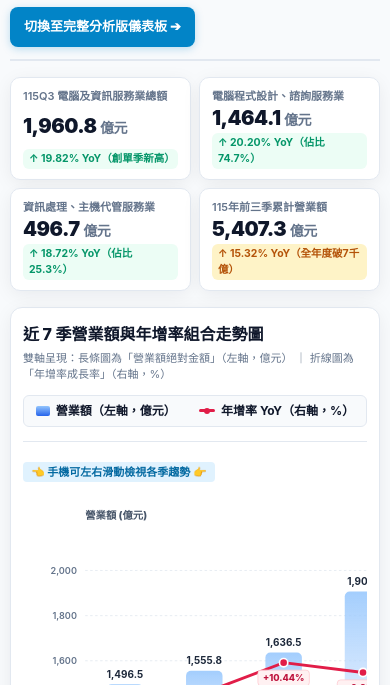
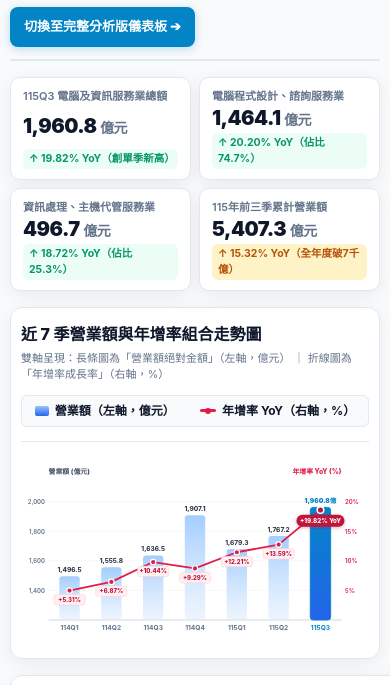
Before and after one commit to yesenwu-ctrl/taiwan-it-service-dashboard, a plain HTML site: page index.html in a window 390 px wide. Shown: the part 106-791 px from the top of the page. Drawn offline with Linux system fonts and the light colour scheme.

Commit message:
feat: fit 7-quarter chart to 100% mobile view and default to compact edition

```diff
--- a/index.html
+++ b/index.html
@@ -198,12 +198,12 @@
 
     .chart-scroll-wrapper {
       width: 100%;
-      overflow-x: auto;
-      -webkit-overflow-scrolling: touch;
-      padding: 6px 0 10px;
+      overflow: visible;
+      padding: 4px 0;
     }
     .chart-container-inner {
-      min-width: 680px;
+      width: 100%;
+      min-width: 0;
       position: relative;
     }
 
@@ -276,10 +276,6 @@
       line-height: 1.6;
     }
 
-    .mobile-hint {
-      display: none;
-    }
-
     .footer {
       text-align: center;
       color: var(--muted);
@@ -338,7 +334,7 @@
         margin-top: 4px;
       }
       .chart-card {
-        padding: 14px 12px;
+        padding: 14px 10px;
         margin-bottom: 16px;
       }
       .card-subtitle {
@@ -348,6 +344,14 @@
         width: 100%;
         justify-content: space-around;
         padding: 6px 8px;
+      }
+      .chart-scroll-wrapper {
+        overflow: visible;
+        padding: 0;
+      }
+      .chart-container-inner {
+        width: 100%;
+        min-width: 0;
       }
       .card {
         padding: 12px;
@@ -364,16 +368,6 @@
       th, td {
         padding: 8px 8px;
       }
-      .mobile-hint {
-        display: inline-block;
-        background: #E0F2FE;
-        color: #0369A1;
-        font-size: 11px;
-        font-weight: 700;
-        padding: 2px 8px;
-        border-radius: 4px;
-        margin-bottom: 6px;
-      }
     }
   </style>
 </head>
@@ -385,7 +379,7 @@
         <p class="subtitle">主管機關：數位發展部數位產業署官方統計公布（115年11月）</p>
       </div>
       <div>
-        <a href="dashboard/" class="btn-switch">切換至完整分析版儀表板 ➔</a>
+        <a href="dashboard/?view=full" class="btn-switch">切換至完整分析版儀表板 ➔</a>
       </div>
     </header>
 
@@ -425,12 +419,11 @@
           <div class="legend-item"><span class="legend-line-icon"></span><span>年增率 YoY（右軸，%）</span></div>
         </div>
       </div>
-      <div class="mobile-hint">👈 手機可左右滑動檢視各季趨勢 👉</div>
 
       <div class="chart-scroll-wrapper">
         <div class="chart-container-inner">
 
-    <svg viewBox="0 0 820 360" width="100%" height="auto" style="display:block; overflow:visible;" font-family="-apple-system, BlinkMacSystemFont, Segoe UI, Roboto, sans-serif">
+    <svg viewBox="0 0 580 310" width="100%" height="auto" style="display:block; overflow:visible;" font-family="-apple-system, BlinkMacSystemFont, Segoe UI, Roboto, sans-serif">
       <defs>
         <linearGradient id="barGrad" x1="0" y1="0" x2="0" y2="1">
           <stop offset="0%" stop-color="#93C5FD" stop-opacity="0.85"/>
@@ -446,110 +439,110 @@
       </defs>
 
       <!-- Baseline -->
-      <line x1="75" y1="310" x2="745" y2="310" stroke="#CBD5E1" stroke-width="1.5"></line>
+      <line x1="46" y1="270" x2="534" y2="270" stroke="#CBD5E1" stroke-width="1.5"></line>
 
       <!-- Grid & Axis ticks -->
 
-          <line x1="75" y1="255.6" x2="745" y2="255.6" stroke="#E2E8F0" stroke-dasharray="3 3" stroke-width="1"></line>
-          <text x="65" y="259.6" text-anchor="end" font-size="11" fill="#64748B" font-weight="600">1,400</text>
-          <text x="755" y="259.6" text-anchor="start" font-size="11" fill="#E11D48" font-weight="600">5%</text>
+          <line x1="46" y1="220.7" x2="534" y2="220.7" stroke="#E2E8F0" stroke-dasharray="3 3" stroke-width="1"></line>
+          <text x="40" y="224.7" text-anchor="end" font-size="10" fill="#64748B" font-weight="600">1,400</text>
+          <text x="540" y="224.7" text-anchor="start" font-size="10" fill="#E11D48" font-weight="600">5%</text>
 
-          <line x1="75" y1="201.1" x2="745" y2="201.1" stroke="#E2E8F0" stroke-dasharray="3 3" stroke-width="1"></line>
-          <text x="65" y="205.1" text-anchor="end" font-size="11" fill="#64748B" font-weight="600">1,600</text>
-          <text x="755" y="205.1" text-anchor="start" font-size="11" fill="#E11D48" font-weight="600">10%</text>
+          <line x1="46" y1="171.3" x2="534" y2="171.3" stroke="#E2E8F0" stroke-dasharray="3 3" stroke-width="1"></line>
+          <text x="40" y="175.3" text-anchor="end" font-size="10" fill="#64748B" font-weight="600">1,600</text>
+          <text x="540" y="175.3" text-anchor="start" font-size="10" fill="#E11D48" font-weight="600">10%</text>
 
-          <line x1="75" y1="146.7" x2="745" y2="146.7" stroke="#E2E8F0" stroke-dasharray="3 3" stroke-width="1"></line>
-          <text x="65" y="150.7" text-anchor="end" font-size="11" fill="#64748B" font-weight="600">1,800</text>
-          <text x="755" y="150.7" text-anchor="start" font-size="11" fill="#E11D48" font-weight="600">15%</text>
+          <line x1="46" y1="122.0" x2="534" y2="122.0" stroke="#E2E8F0" stroke-dasharray="3 3" stroke-width="1"></line>
+          <text x="40" y="126.0" text-anchor="end" font-size="10" fill="#64748B" font-weight="600">1,800</text>
+          <text x="540" y="126.0" text-anchor="start" font-size="10" fill="#E11D48" font-weight="600">15%</text>
 
-          <line x1="75" y1="92.2" x2="745" y2="92.2" stroke="#E2E8F0" stroke-dasharray="3 3" stroke-width="1"></line>
-          <text x="65" y="96.2" text-anchor="end" font-size="11" fill="#64748B" font-weight="600">2,000</text>
-          <text x="755" y="96.2" text-anchor="start" font-size="11" fill="#E11D48" font-weight="600">20%</text>
+          <line x1="46" y1="72.7" x2="534" y2="72.7" stroke="#E2E8F0" stroke-dasharray="3 3" stroke-width="1"></line>
+          <text x="40" y="76.7" text-anchor="end" font-size="10" fill="#64748B" font-weight="600">2,000</text>
+          <text x="540" y="76.7" text-anchor="start" font-size="10" fill="#E11D48" font-weight="600">20%</text>
 
 
       <!-- Bars (Absolute Revenue) -->
 
-          <rect x="100.9" y="229.3" width="44" height="80.7" rx="6" fill="url(#barGrad)" ></rect>
-          <text x="122.9" y="221.3" text-anchor="middle" font-size="12" font-weight="750" fill="#1E293B">1,496.5</text>
-          <text x="122.9" y="330.0" text-anchor="middle" font-size="12" font-weight="750" fill="#64748B">114Q1</text>
+          <rect x="63.9" y="196.9" width="34" height="73.1" rx="5" fill="url(#barGrad)" ></rect>
+          <text x="80.9" y="189.9" text-anchor="middle" font-size="11" font-weight="750" fill="#1E293B">1,496.5</text>
+          <text x="80.9" y="287.0" text-anchor="middle" font-size="11" font-weight="700" fill="#64748B">114Q1</text>
 
-          <rect x="196.6" y="213.1" width="44" height="96.9" rx="6" fill="url(#barGrad)" ></rect>
-          <text x="218.6" y="205.1" text-anchor="middle" font-size="12" font-weight="750" fill="#1E293B">1,555.8</text>
-          <text x="218.6" y="330.0" text-anchor="middle" font-size="12" font-weight="750" fill="#64748B">114Q2</text>
+          <rect x="133.6" y="182.2" width="34" height="87.8" rx="5" fill="url(#barGrad)" ></rect>
+          <text x="150.6" y="175.2" text-anchor="middle" font-size="11" font-weight="750" fill="#1E293B">1,555.8</text>
+          <text x="150.6" y="287.0" text-anchor="middle" font-size="11" font-weight="700" fill="#64748B">114Q2</text>
 
-          <rect x="292.3" y="191.2" width="44" height="118.8" rx="6" fill="url(#barGrad)" ></rect>
-          <text x="314.3" y="183.2" text-anchor="middle" font-size="12" font-weight="750" fill="#1E293B">1,636.5</text>
-          <text x="314.3" y="330.0" text-anchor="middle" font-size="12" font-weight="750" fill="#64748B">114Q3</text>
+          <rect x="203.3" y="162.3" width="34" height="107.7" rx="5" fill="url(#barGrad)" ></rect>
+          <text x="220.3" y="155.3" text-anchor="middle" font-size="11" font-weight="750" fill="#1E293B">1,636.5</text>
+          <text x="220.3" y="287.0" text-anchor="middle" font-size="11" font-weight="700" fill="#64748B">114Q3</text>
 
-          <rect x="388.0" y="117.5" width="44" height="192.5" rx="6" fill="url(#barGrad)" ></rect>
-          <text x="410.0" y="109.5" text-anchor="middle" font-size="12" font-weight="750" fill="#1E293B">1,907.1</text>
-          <text x="410.0" y="330.0" text-anchor="middle" font-size="12" font-weight="750" fill="#64748B">114Q4</text>
+          <rect x="273.0" y="95.6" width="34" height="174.4" rx="5" fill="url(#barGrad)" ></rect>
+          <text x="290.0" y="88.6" text-anchor="middle" font-size="11" font-weight="750" fill="#1E293B">1,907.1</text>
+          <text x="290.0" y="287.0" text-anchor="middle" font-size="11" font-weight="700" fill="#64748B">114Q4</text>
 
-          <rect x="483.7" y="179.5" width="44" height="130.5" rx="6" fill="url(#barGrad)" ></rect>
-          <text x="505.7" y="171.5" text-anchor="middle" font-size="12" font-weight="750" fill="#1E293B">1,679.3</text>
-          <text x="505.7" y="330.0" text-anchor="middle" font-size="12" font-weight="750" fill="#64748B">115Q1</text>
+          <rect x="342.7" y="151.8" width="34" height="118.2" rx="5" fill="url(#barGrad)" ></rect>
+          <text x="359.7" y="144.8" text-anchor="middle" font-size="11" font-weight="750" fill="#1E293B">1,679.3</text>
+          <text x="359.7" y="287.0" text-anchor="middle" font-size="11" font-weight="700" fill="#64748B">115Q1</text>
 
-          <rect x="579.4" y="155.6" width="44" height="154.4" rx="6" fill="url(#barGrad)" ></rect>
-          <text x="601.4" y="147.6" text-anchor="middle" font-size="12" font-weight="750" fill="#1E293B">1,767.2</text>
-          <text x="601.4" y="330.0" text-anchor="middle" font-size="12" font-weight="750" fill="#64748B">115Q2</text>
+          <rect x="412.4" y="130.1" width="34" height="139.9" rx="5" fill="url(#barGrad)" ></rect>
+          <text x="429.4" y="123.1" text-anchor="middle" font-size="11" font-weight="750" fill="#1E293B">1,767.2</text>
+          <text x="429.4" y="287.0" text-anchor="middle" font-size="11" font-weight="700" fill="#64748B">115Q2</text>
 
-          <rect x="675.1" y="102.9" width="44" height="207.1" rx="6" fill="url(#barPeakGrad)" stroke="#0284C7" stroke-width="1.5"></rect>
-          <text x="697.1" y="94.9" text-anchor="middle" font-size="12" font-weight="900" fill="#0284C7">1,960.8 億</text>
-          <text x="697.1" y="330.0" text-anchor="middle" font-size="12" font-weight="750" fill="#0284C7">115Q3</text>
+          <rect x="482.1" y="82.3" width="34" height="187.7" rx="5" fill="url(#barPeakGrad)" stroke="#0284C7" stroke-width="1.5"></rect>
+          <text x="499.1" y="75.3" text-anchor="middle" font-size="11" font-weight="900" fill="#0284C7">1,960.8億</text>
+          <text x="499.1" y="287.0" text-anchor="middle" font-size="11" font-weight="700" fill="#0284C7">115Q3</text>
 
 
       <!-- YoY Trendline (Growth Rate) -->
-      <polyline points="122.9,255.8 218.6,239.9 314.3,203.4 410.0,215.2 505.7,185.4 601.4,171.3 697.1,107.7" fill="none" stroke="#E11D48" stroke-width="3.5" stroke-linecap="round" stroke-linejoin="round"></polyline>
+      <polyline points="80.9,220.9 150.6,206.5 220.3,173.4 290.0,184.1 359.7,157.1 429.4,144.3 499.1,86.7" fill="none" stroke="#E11D48" stroke-width="3" stroke-linecap="round" stroke-linejoin="round"></polyline>
 
       <!-- YoY Dots & Badges (UNDERNEATH the dots) -->
 
-              <circle cx="122.9" cy="255.8" r="5" fill="#E11D48" stroke="#FFFFFF" stroke-width="2"></circle>
-              <g transform="translate(122.9, 264.8)">
-                <rect x="-31" y="0" width="62" height="19" rx="4" fill="#FFF1F2" stroke="#FECDD3" stroke-width="1"></rect>
-                <text x="0" y="13.5" text-anchor="middle" font-size="11" font-weight="800" fill="#BE123C">+5.31%</text>
+              <circle cx="80.9" cy="220.9" r="4.5" fill="#E11D48" stroke="#FFFFFF" stroke-width="2"></circle>
+              <g transform="translate(80.9, 227.9)">
+                <rect x="-26" y="0" width="52" height="17" rx="4" fill="#FFF1F2" stroke="#FECDD3" stroke-width="1"></rect>
+                <text x="0" y="12" text-anchor="middle" font-size="10" font-weight="800" fill="#BE123C">+5.31%</text>
               </g>
 
-              <circle cx="218.6" cy="239.9" r="5" fill="#E11D48" stroke="#FFFFFF" stroke-width="2"></circle>
-              <g transform="translate(218.6, 248.9)">
-                <rect x="-31" y="0" width="62" height="19" rx="4" fill="#FFF1F2" stroke="#FECDD3" stroke-width="1"></rect>
-                <text x="0" y="13.5" text-anchor="middle" font-size="11" font-weight="800" fill="#BE123C">+6.87%</text>
+              <circle cx="150.6" cy="206.5" r="4.5" fill="#E11D48" stroke="#FFFFFF" stroke-width="2"></circle>
+              <g transform="translate(150.6, 213.5)">
+                <rect x="-26" y="0" width="52" height="17" rx="4" fill="#FFF1F2" stroke="#FECDD3" stroke-width="1"></rect>
+                <text x="0" y="12" text-anchor="middle" font-size="10" font-weight="800" fill="#BE123C">+6.87%</text>
               </g>
 
-              <circle cx="314.3" cy="203.4" r="5" fill="#E11D48" stroke="#FFFFFF" stroke-width="2"></circle>
-              <g transform="translate(314.3, 212.4)">
-                <rect x="-31" y="0" width="62" height="19" rx="4" fill="#FFF1F2" stroke="#FECDD3" stroke-width="1"></rect>
-                <text x="0" y="13.5" text-anchor="middle" font-size="11" font-weight="800" fill="#BE123C">+10.44%</text>
+              <circle cx="220.3" cy="173.4" r="4.5" fill="#E11D48" stroke="#FFFFFF" stroke-width="2"></circle>
+              <g transform="translate(220.3, 180.4)">
+                <rect x="-26" y="0" width="52" height="17" rx="4" fill="#FFF1F2" stroke="#FECDD3" stroke-width="1"></rect>
+                <text x="0" y="12" text-anchor="middle" font-size="10" font-weight="800" fill="#BE123C">+10.44%</text>
               </g>
 
-              <circle cx="410.0" cy="215.2" r="5" fill="#E11D48" stroke="#FFFFFF" stroke-width="2"></circle>
-              <g transform="translate(410.0, 224.2)">
-                <rect x="-31" y="0" width="62" height="19" rx="4" fill="#FFF1F2" stroke="#FECDD3" stroke-width="1"></rect>
-                <text x="0" y="13.5" text-anchor="middle" font-size="11" font-weight="800" fill="#BE123C">+9.29%</text>
+              <circle cx="290.0" cy="184.1" r="4.5" fill="#E11D48" stroke="#FFFFFF" stroke-width="2"></circle>
+              <g transform="translate(290.0, 191.1)">
+                <rect x="-26" y="0" width="52" height="17" rx="4" fill="#FFF1F2" stroke="#FECDD3" stroke-width="1"></rect>
+                <text x="0" y="12" text-anchor="middle" font-size="10" font-weight="800" fill="#BE123C">+9.29%</text>
               </g>
 
-              <circle cx="505.7" cy="185.4" r="5" fill="#E11D48" stroke="#FFFFFF" stroke-width="2"></circle>
-              <g transform="translate(505.7, 194.4)">
-                <rect x="-31" y="0" width="62" height="19" rx="4" fill="#FFF1F2" stroke="#FECDD3" stroke-width="1"></rect>
-                <text x="0" y="13.5" text-anchor="middle" font-size="11" font-weight="800" fill="#BE123C">+12.21%</text>
+              <circle cx="359.7" cy="157.1" r="4.5" fill="#E11D48" stroke="#FFFFFF" stroke-width="2"></circle>
+              <g transform="translate(359.7, 164.1)">
+                <rect x="-26" y="0" width="52" height="17" rx="4" fill="#FFF1F2" stroke="#FECDD3" stroke-width="1"></rect>
+                <text x="0" y="12" text-anchor="middle" font-size="10" font-weight="800" fill="#BE123C">+12.21%</text>
               </g>
 
-              <circle cx="601.4" cy="171.3" r="5" fill="#E11D48" stroke="#FFFFFF" stroke-width="2"></circle>
-              <g transform="translate(601.4, 180.3)">
-                <rect x="-31" y="0" width="62" height="19" rx="4" fill="#FFF1F2" stroke="#FECDD3" stroke-width="1"></rect>
-                <text x="0" y="13.5" text-anchor="middle" font-size="11" font-weight="800" fill="#BE123C">+13.59%</text>
+              <circle cx="429.4" cy="144.3" r="4.5" fill="#E11D48" stroke="#FFFFFF" stroke-width="2"></circle>
+              <g transform="translate(429.4, 151.3)">
+                <rect x="-26" y="0" width="52" height="17" rx="4" fill="#FFF1F2" stroke="#FECDD3" stroke-width="1"></rect>
+                <text x="0" y="12" text-anchor="middle" font-size="10" font-weight="800" fill="#BE123C">+13.59%</text>
               </g>
 
-              <circle cx="697.1" cy="107.7" r="6" fill="#BE123C" stroke="#FFFFFF" stroke-width="2.5"></circle>
-              <g transform="translate(697.1, 117.7)">
-                <rect x="-46" y="0" width="92" height="22" rx="11" fill="#BE123C" filter="url(#shadow)"></rect>
-                <text x="0" y="15" text-anchor="middle" font-size="11.5" font-weight="850" fill="#FFFFFF">+19.82% YoY</text>
+              <circle cx="499.1" cy="86.7" r="5.5" fill="#BE123C" stroke="#FFFFFF" stroke-width="2.5"></circle>
+              <g transform="translate(499.1, 94.7)">
+                <rect x="-40" y="0" width="80" height="20" rx="10" fill="#BE123C" filter="url(#shadow)"></rect>
+                <text x="0" y="13.5" text-anchor="middle" font-size="10.5" font-weight="850" fill="#FFFFFF">+19.82% YoY</text>
               </g>
 
 
       <!-- Inward Left Axis Title (Zero Clipping) -->
-      <text x="75" y="30" text-anchor="start" font-size="12.5" font-weight="800" fill="#475569">營業額 (億元)</text>
+      <text x="46" y="26" text-anchor="start" font-size="11.5" font-weight="800" fill="#475569">營業額 (億元)</text>
       <!-- Inward Right Axis Title (Zero Clipping) -->
-      <text x="745" y="30" text-anchor="end" font-size="12.5" font-weight="800" fill="#E11D48">年增率 YoY (%)</text>
+      <text x="534" y="26" text-anchor="end" font-size="11.5" font-weight="800" fill="#E11D48">年增率 YoY (%)</text>
     </svg>
 
         </div>
@@ -565,7 +558,7 @@
             <div class="card-title">各季度數據對照表</div>
             <span style="font-size:12px; color:var(--muted)">單位：億元、%</span>
           </div>
-          <div class="mobile-hint">👈 左右滑動查看完整報表 👉</div>
+          <span style="font-size:11px; color:var(--muted)">手機可橫向滑動查看細部動能</span>
         </div>
         <div class="table-scroll-wrapper">
           <table>
@@ -660,7 +653,7 @@
     </div>
 
     <div class="footer">
-      本儀表板資料源自數位發展部數位產業署官方調查結果 · 提供 <a href="dashboard/">完整互動版儀表板</a>
+      本儀表板資料源自數位發展部數位產業署官方調查結果 · 提供 <a href="dashboard/?view=full">完整互動版儀表板</a>
     </div>
   </div>
 </body>
```
Also changed, not shown: compact.html (+82 -89 lines), dashboard/compact.html (+82 -89 lines), dashboard/index.html (+6 -1 lines).
